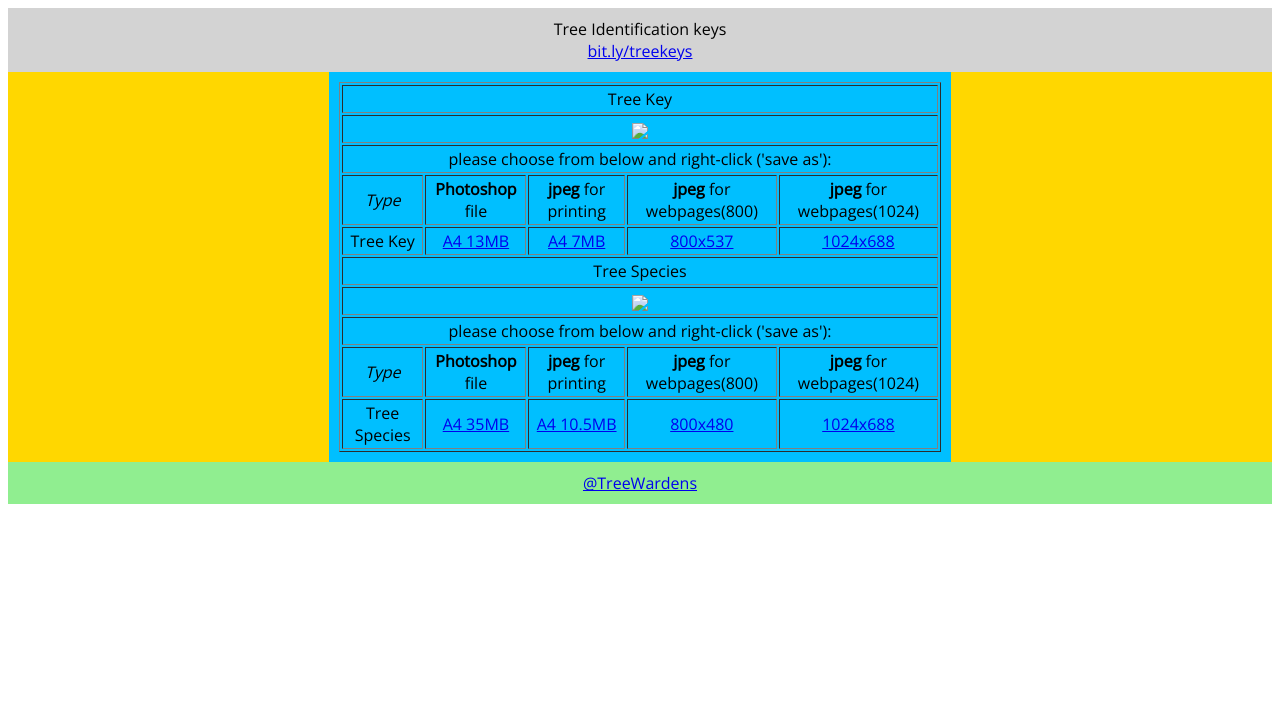
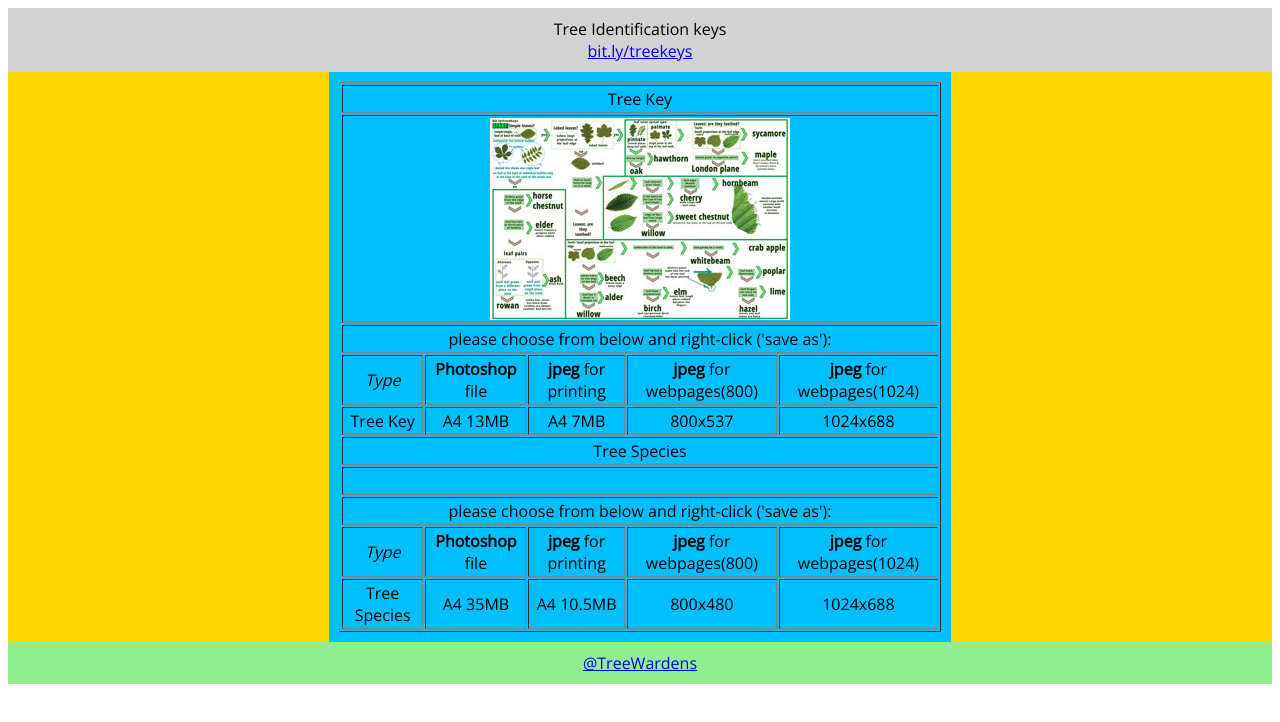
Before and after one commit to CodeLeftLab/pointer-treekey, a plain HTML site: page index.html in a window 1280 px wide. Drawn offline with nearby package versions, Linux system fonts and the light colour scheme.

Commit message:
Signed-off-by: zawsx <sawr1127gh@setzweb.com>

```diff
--- a/index.html
+++ b/index.html
@@ -37,17 +37,17 @@ font-family: 'Open Sans', serif;  font-weight: normal;  text-align: center;}
   <header class="header">Tree Identification keys<br /><a href="http://bit.ly/treekeys" target="_blank">bit.ly/treekeys</a></header>
   <article class="main"><table border="1" style="text-align: center;" cellpadding="2">
 <tr><td colspan="5">Tree Key</td></tr>
-<tr><td colspan="5" ><img src="tw-ID-guide-key300x202.jpg" align="center"></td></tr>
+<tr><td colspan="5" ><img src="pub/tw-ID-guide-key300x202.jpg" align="center"></td></tr>
 <tr><td colspan="5">please choose from below and right-click ('save as'):</td></tr>
 <tr><td><i>Type</i></td><td><b>Photoshop</b> file</td><td><b>jpeg</b> for printing</td><td><b>jpeg</b> for webpages(800)</td><td><b>jpeg</b> for webpages(1024)</td></tr>
-<tr><td>Tree Key</td><td><a href="tw ID-guide-key.psd">A4 13MB</a></td><td><a href="tw ID-guide-key.jpg">A4 7MB</a></td>
-<td><a href="tw-ID-guide-key800x537.jpg">800x537</a></td><td><a href="tw-ID-guide-key1024x688.jpg">1024x688</a></td></tr>
+<tr><td>Tree Key</td><td><a href"pub/tw ID-guide-key.psd">A4 13MB</a></td><td><a href"pub/tw ID-guide-key.jpg">A4 7MB</a></td>
+<td><a href"pub/tw-ID-guide-key800x537.jpg">800x537</a></td><td><a href"pub/tw-ID-guide-key1024x688.jpg">1024x688</a></td></tr>
 <tr><td colspan="5">Tree Species</td></tr>
-<tr><td colspan="5"><img src="tw-ID-guide-species300x180.jpg" align="center"></td></tr>
+<tr><td colspan="5"><img src"pub/tw-ID-guide-species300x180.jpg" align="center"></td></tr>
 <tr><td colspan="5">please choose from below and right-click ('save as'):</td></tr>
 <tr><td><i>Type</i></td><td><b>Photoshop</b> file</td><td><b>jpeg</b> for printing</td><td><b>jpeg</b> for webpages(800)</td><td><b>jpeg</b> for webpages(1024)</td></tr>
-<tr><td>Tree Species</td><td><a href="tw%20ID-guide-species.psd">A4 35MB</a></td><td><a href="tw%20ID-guide-species.jpg">A4 10.5MB</a></td>
-<td><a href="tw-ID-guide-species800x480.jpg">800x480</a></td><td><a href="tw-ID-guide-species1200x720.jpg">1024x688</a></td></tr></table>
+<tr><td>Tree Species</td><td><a href"pub/tw%20ID-guide-species.psd">A4 35MB</a></td><td><a href"pub/tw%20ID-guide-species.jpg">A4 10.5MB</a></td>
+<td><a href"pub/tw-ID-guide-species800x480.jpg">800x480</a></td><td><a href"pub/tw-ID-guide-species1200x720.jpg">1024x688</a></td></tr></table>
   </article>
   <aside class="aside aside-1"> </aside>  <aside class="aside aside-2"> </aside>
   <footer class="footer"><a href="http://twitter.com/@TreeWardens" target="_blank">@TreeWardens</a>
```
